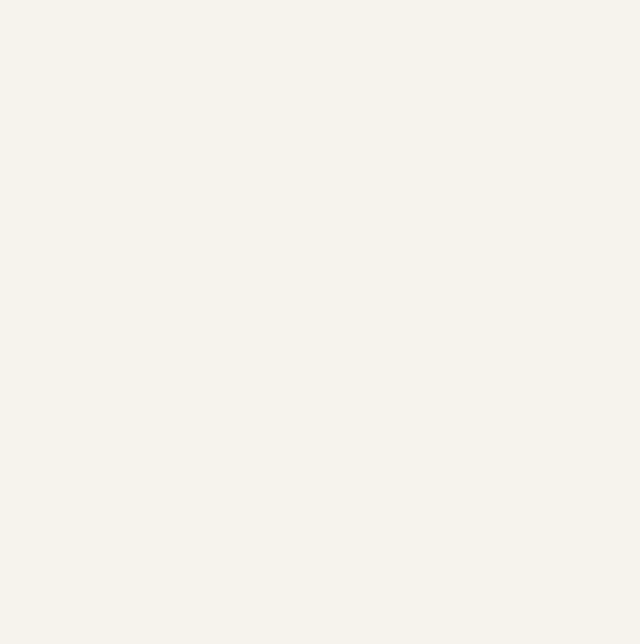
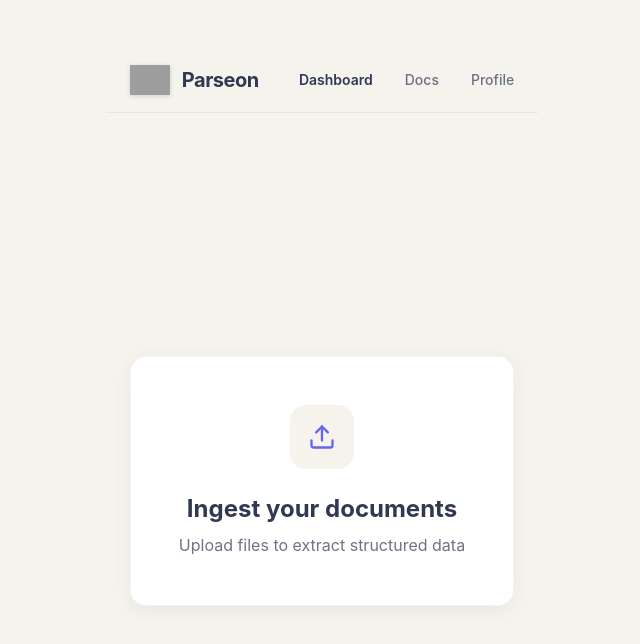
Before and after one commit to Satya0418/text, a React (Vite) app in the folder frontend/: page /dashboard in a window 1280 px wide. Before the commit this address had no page. Shown: the top 644 px of the page, without its empty margins (318-958 px from the left). Built offline with nearby package versions, Linux system fonts and the light colour scheme; grey boxes are pictures that could not be loaded; a web font is replaced by a local one.

Commit message:
kiss me again

```diff
--- a/frontend/src/App.jsx
+++ b/frontend/src/App.jsx
@@ -1,6 +1,7 @@
 import { BrowserRouter as Router, Routes, Route, Navigate } from 'react-router-dom';
 import LoginPage from './pages/LoginPage';
 import SignupPage from './pages/SignupPage';
+import DashboardPage from './pages/DashboardPage';
 
 function App() {
   return (
@@ -9,7 +10,8 @@ function App() {
         <Routes>
           <Route path="/login" element={<LoginPage />} />
           <Route path="/signup" element={<SignupPage />} />
-          <Route path="/" element={<Navigate to="/login" replace />} />
+          <Route path="/dashboard" element={<DashboardPage />} />
+          <Route path="/" element={<Navigate to="/dashboard" replace />} />
         </Routes>
       </div>
     </Router>
--- /dev/null
+++ b/frontend/src/pages/DashboardPage.jsx
@@ -0,0 +1,45 @@
+import React from 'react';
+import { Upload } from 'lucide-react';
+
+const DashboardPage = () => {
+  return (
+    <div className="min-h-screen bg-[#F6F3ED] text-[#313851] font-sans selection:bg-[#6366F1]/20">
+      {/* Top Navbar */}
+      <nav className="sticky top-0 z-50 bg-[#F6F3ED]/80 backdrop-blur-md border-b border-[#C2CBD3]/30">
+        <div className="max-w-7xl mx-auto px-6 h-16 flex items-center justify-between">
+          {/* Logo Area */}
+          <div className="flex items-center gap-3">
+            <img src="/logo.png" alt="Parseon Logo" className="w-10 h-10 object-contain drop-shadow-sm" />
+            <span className="font-bold text-xl tracking-tight">Parseon</span>
+          </div>
+
+          {/* Right Navigation */}
+          <div className="flex items-center gap-8">
+            <a href="#" className="text-sm font-semibold text-[#313851] hover:text-[#6366F1] transition-colors">Dashboard</a>
+            <a href="#" className="text-sm font-medium text-[#313851]/70 hover:text-[#6366F1] transition-colors">Docs</a>
+            <a href="#" className="text-sm font-medium text-[#313851]/70 hover:text-[#6366F1] transition-colors">Profile</a>
+          </div>
+        </div>
+      </nav>
+
+      {/* Main Area */}
+      <main className="w-full max-w-7xl mx-auto px-6 py-12 flex items-center justify-center min-h-[calc(100vh-4rem)]">
+        {/* Empty State Card */}
+        <div className="w-full max-w-2xl bg-white rounded-2xl shadow-[0_4px_20px_-2px_rgba(49,56,81,0.08)] p-8 md:p-12 flex flex-col items-center justify-center text-center gap-6 border border-[#C2CBD3]/20">
+
+          <div className="w-16 h-16 bg-[#F6F3ED] rounded-2xl flex items-center justify-center">
+            <Upload size={28} className="text-[#6366F1]" strokeWidth={2} />
+          </div>
+
+          <div>
+            <h2 className="text-2xl font-bold text-[#313851] mb-2">Ingest your documents</h2>
+            <p className="text-[#313851]/70">Upload files to extract structured data</p>
+          </div>
+
+        </div>
+      </main>
+    </div>
+  );
+};
+
+export default DashboardPage;
```
